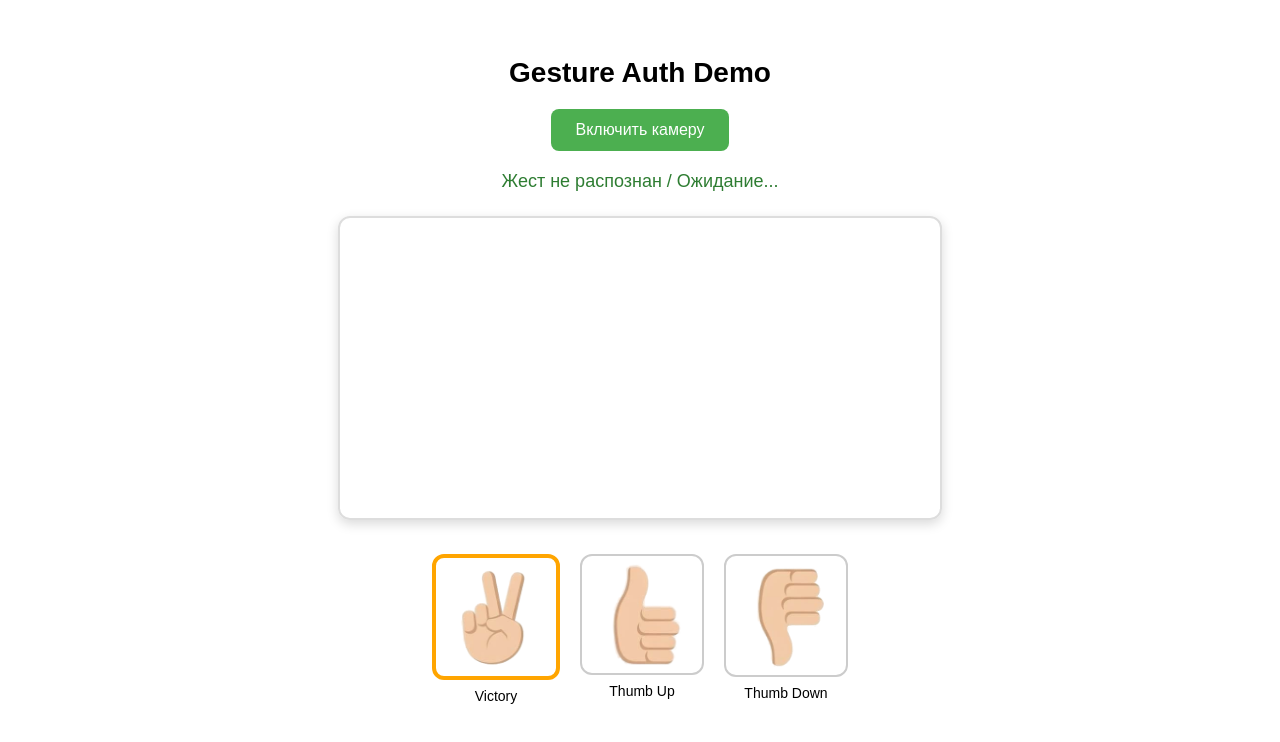
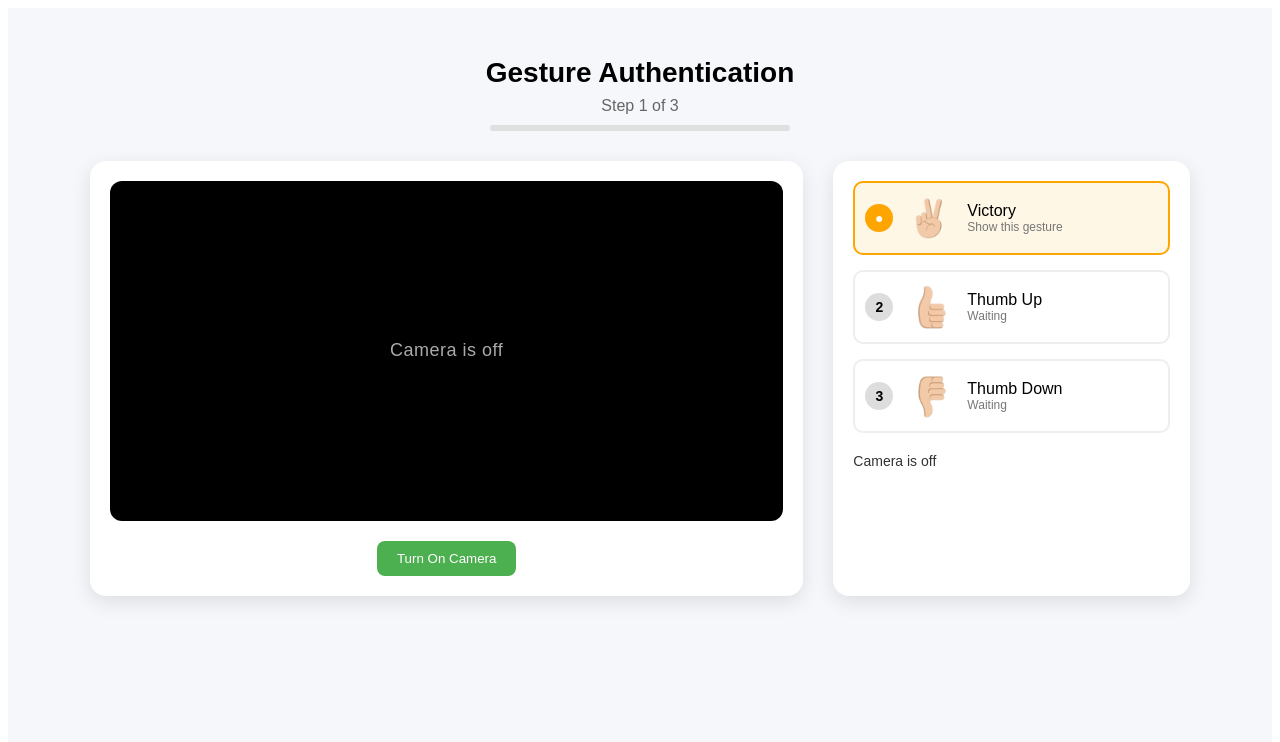
Before and after one commit to NadjaKim/signs, a React (Vite) app: page / in a window 1280 px wide. Shown: the top 742 px of the page. Built offline with nearby package versions, Linux system fonts and the light colour scheme; no server answers.

Commit message:
переделан лэйаут,косметические изменения

```diff
--- a/src/App.jsx
+++ b/src/App.jsx
@@ -158,52 +158,79 @@ function App() {
 
   return (
     <div className="app">
-      <h1 className="app__title">Gesture Auth Demo</h1>
-
+      <div className="app__header">
+        <h1 className="app__title">Gesture Authentication</h1>
+        <div className="app__progress">Step {Math.min(currentIndex + 1, 3)} of 3</div>
+        <div className="app__progress-bar">
+          <div
+            className="app__progress-fill"
+            style={{
+              width: `${(completed.filter(Boolean).length / 3) * 100}%`,
+            }} />
+        </div>
+      </div>
+      <div className="app__content">
+        <div className="camera-card">
+          <div className="camera-card__media">
+            {!isCameraOn && (
+              <div className="camera-card__placeholder">
+                <div className="camera-card__placeholder-text">
+                  Camera is off
+                </div>
+              </div>
+            )}
+            <video
+              ref={videoRef}
+              autoPlay
+              playsInline
+              className={`camera-card__video ${!isCameraOn ? "camera-card__video--hidden" : ""
+                }`}
+            />
+          </div>
           <button
-        className={`app__button ${isCameraOn ? "app__button--off" : ""}`}
-        onClick={() => setIsCameraOn((prev) => !prev)}
-      >
-        {isCameraOn ? "Выключить камеру" : "Включить камеру"}
+            className={`camera-card__button ${isCameraOn ? "camera-card__button--off" : ""
+              }`}
+            onClick={() => setIsCameraOn((prev) => !prev)}>
+            {isCameraOn ? "Turn Off Camera" : "Turn On Camera"}
           </button>
-
-      <div className="app__status">
-        {gesture
-          ? `Распознан жест: ${gesture}`
-          : "Жест не распознан / Ожидание..."}
         </div>
-
-      {error && <div className="app__error">{error}</div>}
-
-      <video ref={videoRef} autoPlay playsInline className="app__video" />
-
-      <div className="app__gestures">
+        <div className="steps-card">
+          <div className="steps-card__list">
             {selected.map((g, i) => {
               const isActive = i === currentIndex;
               const isDone = completed[i];
-
               return (
                 <div
                   key={i}
-              className={`gesture-card
-              ${isActive ? "gesture-card--active" : ""}
-              ${isDone ? "gesture-card--done" : ""}`}
-            >
-              <img
-                src={g.img}
-                alt={g.name}
-                className="gesture-card__img"
-                onError={(e) => {
-                  console.log("Ошибка картинки:", g.img);
-                  e.target.style.display = "none";
-                }}
-              />
-              <div className="gesture-card__name">{g.name}</div>
+                  className={`step ${isActive ? "step--active" : ""} ${isDone ? "step--done" : ""}`}>
+                  <div className="step__icon">
+                    {isDone ? "✓" : isActive ? "●" : i + 1}
+                  </div>
+                  <img src={g.img} alt={g.name} className="step__img" />
+                  <div className="step__info">
+                    <div className="step__name">{g.name}</div>
+                    <div className="step__status">
+                      {isDone
+                        ? "Completed"
+                        : isActive
+                          ? "Show this gesture"
+                          : "Waiting"}
+                    </div>
+                  </div>
                 </div>
               );
             })}
           </div>
-
+          <div className="steps-card__status">
+            {gesture
+              ? `Detected: ${gesture}`
+              : isCameraOn
+                ? "Waiting for gesture..."
+                : "Camera is off"}
+          </div>
+          {error && <div className="steps-card__error">{error}</div>}
+        </div>
+      </div>
       <canvas ref={canvasRef} style={{ display: "none" }} />
     </div>
   );
--- a/src/scss/App.scss
+++ b/src/scss/App.scss
@@ -1,86 +1,179 @@
 .app {
-  text-align: center;
   padding: 30px;
   font-family: Arial, sans-serif;
+  background: #f5f7fb;
+  min-height: 100vh;
+
+  &__header {
+    text-align: center;
+    margin-bottom: 30px;
+  }
 
   &__title {
     font-size: 28px;
-    margin-bottom: 20px;
+    margin-bottom: 8px;
+  }
+
+  &__progress {
+    color: #666;
+  }
+
+  &__content {
+    display: grid;
+    grid-template-columns: 2fr 1fr;
+    gap: 30px;
+    max-width: 1100px;
+    margin: 0 auto;
+  }
+
+  &__progress-bar {
+    width: 300px;
+    height: 6px;
+    background: #e0e0e0;
+    border-radius: 10px;
+    margin: 10px auto 0;
+    overflow: hidden;
+  }
+
+  &__progress-fill {
+    height: 100%;
+    background: linear-gradient(90deg, #4caf50, #66bb6a);
+    transition: width 0.3s ease;
+  }
+}
+
+.camera-card {
+  background: white;
+  border-radius: 16px;
+  padding: 20px;
+  box-shadow: 0 6px 20px rgba(0, 0, 0, 0.1);
+  text-align: center;
+
+  &__media {
+    position: relative;
+    width: 100%;
+    height: 340px;
+    border-radius: 12px;
+    overflow: hidden;
+  }
+
+  &__video {
+    width: 100%;
+    height: 100%;
+    object-fit: cover;
+
+    &--hidden {
+      display: none;
+    }
+  }
+
+  &__placeholder {
+    width: 100%;
+    height: 100%;
+    background: #000;
+    display: flex;
+    align-items: center;
+    justify-content: center;
+
+    &-text {
+      color: #aaa;
+      font-size: 18px;
+      letter-spacing: 0.5px;
+    }
   }
 
   &__button {
-    padding: 12px 24px;
-    font-size: 16px;
+    padding: 10px 20px;
     border: none;
     border-radius: 8px;
     cursor: pointer;
-    margin-bottom: 20px;
-    background-color: #4caf50;
+    background: #4caf50;
     color: white;
-    transition: 0.2s;
-
-    &:hover {
-      background-color: #43a047;
-    }
+    margin-top: 20px;
 
     &--off {
-      background-color: #f44336;
-
-      &:hover {
-        background-color: #e53935;
+      background: #f44336;
     }
   }
 }
 
+.steps-card {
+  background: white;
+  border-radius: 16px;
+  padding: 20px;
+  box-shadow: 0 6px 20px rgba(0, 0, 0, 0.1);
+
+  &__list {
+    display: flex;
+    flex-direction: column;
+    gap: 15px;
+    margin-bottom: 20px;
+  }
+
   &__status {
-    font-size: 18px;
-    min-height: 30px;
-    margin-bottom: 15px;
-    color: #2e7d32;
+    font-size: 14px;
+    color: #333;
+    margin-bottom: 10px;
   }
 
   &__error {
     color: red;
-    margin-bottom: 10px;
-  }
-
-  &__video {
-    width: 600px;
-    border-radius: 12px;
-    border: 2px solid #ddd;
-    box-shadow: 0 4px 12px rgba(0, 0, 0, 0.15);
-  }
-
-  &__gestures {
-    display: flex;
-    justify-content: center;
-    margin-top: 30px;
-    gap: 20px;
+    font-size: 14px;
   }
 }
 
-.gesture-card {
+.step {
   display: flex;
-  flex-direction: column;
   align-items: center;
+  gap: 12px;
+  padding: 10px;
+  border-radius: 10px;
+  border: 2px solid #eee;
+  transition: 0.2s;
 
   &__img {
-    width: 120px;
-    border-radius: 12px;
-    border: 2px solid #ccc;
-    transition: 0.3s;
-  }
-
-  &--active .gesture-card__img {
-    border: 4px solid orange;
-  }
-
-  &--done .gesture-card__img {
-    border: 4px solid green;
+    width: 50px;
+    height: 50px;
   }
 
   &__name {
-    margin-top: 8px;
+    font-weight: 500;
+  }
+
+  &__status {
+    font-size: 12px;
+    color: #777;
+  }
+
+  &--active {
+    border-color: orange;
+    background: #fff7e6;
+  }
+
+  &--done {
+    border-color: green;
+    background: #e8f5e9;
+  }
+
+  &__icon {
+    width: 28px;
+    height: 28px;
+    border-radius: 50%;
+    background: #ddd;
+    display: flex;
+    align-items: center;
+    justify-content: center;
     font-size: 14px;
+    font-weight: bold;
+  }
+
+  &--active &__icon {
+    background: orange;
+    color: white;
+  }
+
+  &--done &__icon {
+    background: green;
+    color: white;
   }
 }
```
Lines whose indentation alone changed are shown as unchanged.
